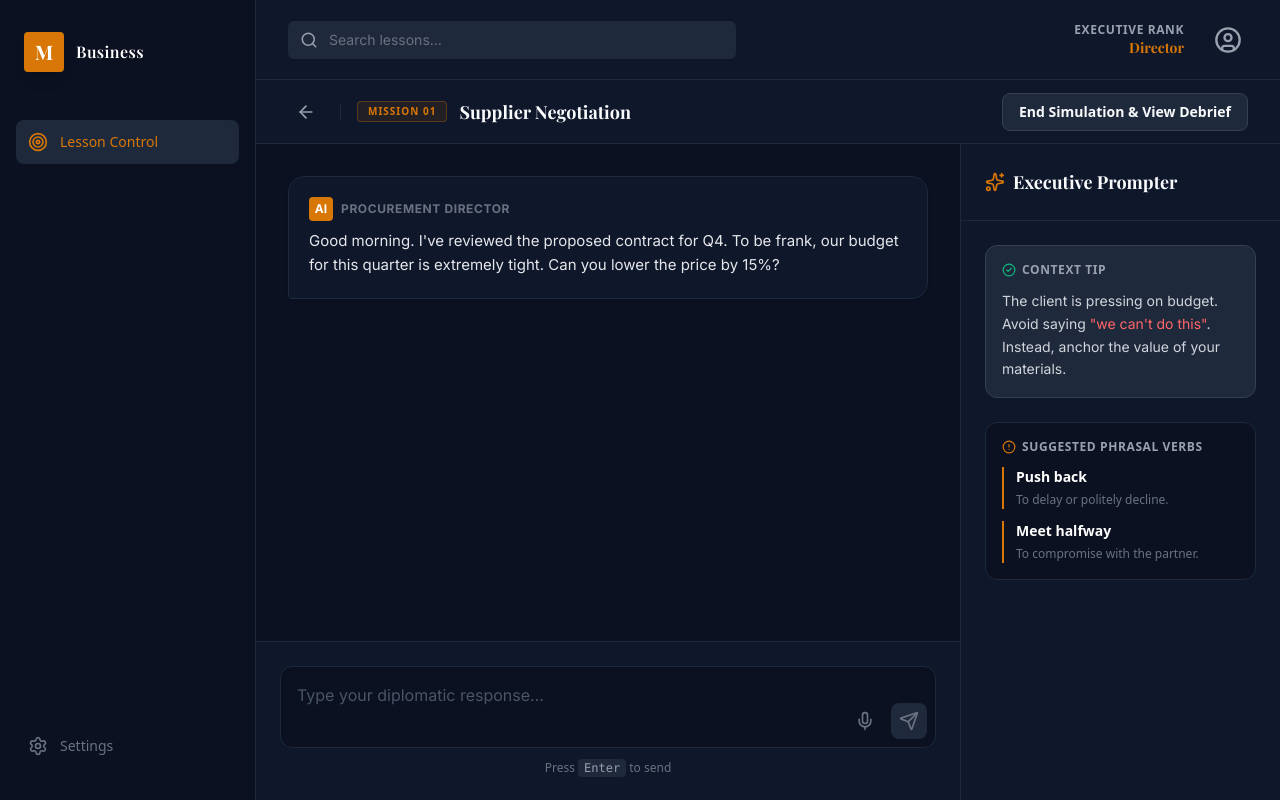
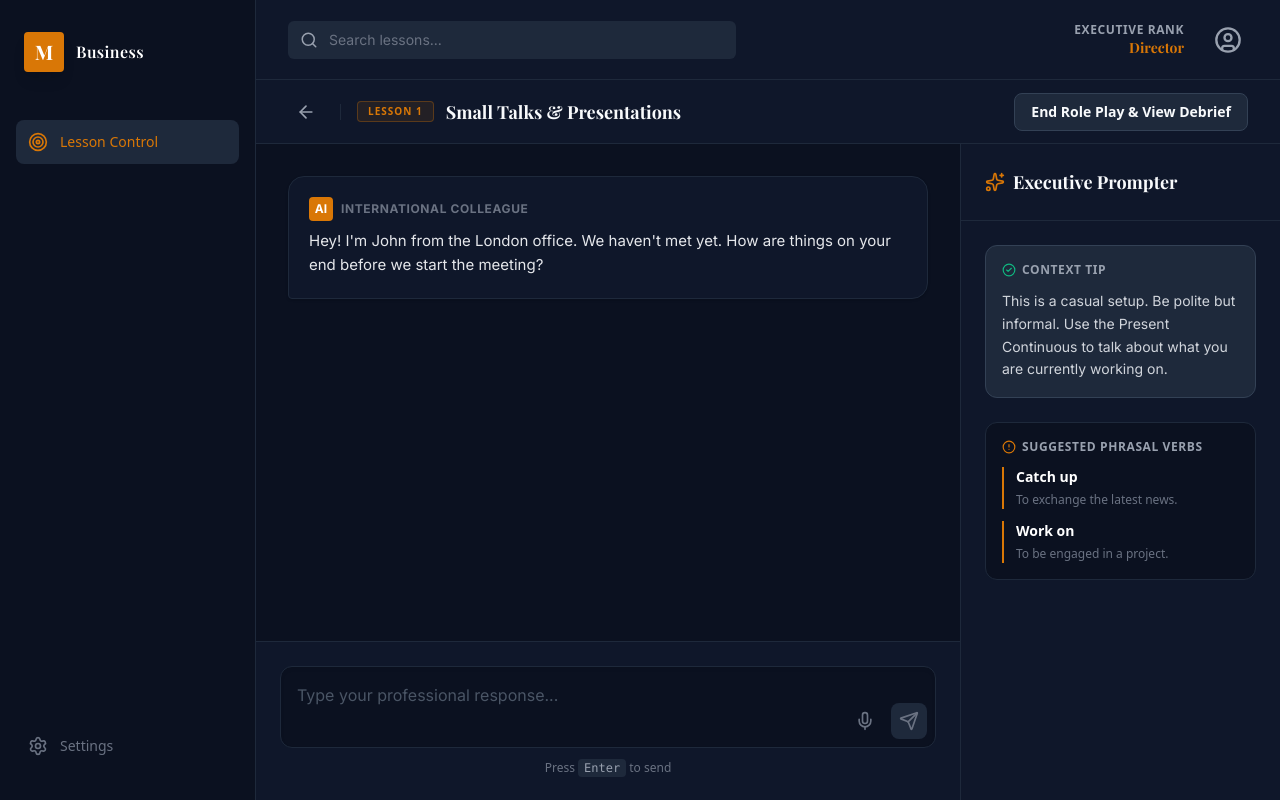
Before and after one commit to mantolatv-cmyk/missmonica-business, a Next.js app in the folder frontend/: page /dashboard/simulations/1 in a window 1280 px wide. Built offline with nearby package versions, Linux system fonts and the light colour scheme; a web font is replaced by a local one.

Commit message:
feat: make simulation and debrief pages dynamic based on lesson id

```diff
--- a/frontend/src/app/dashboard/simulations/[id]/debrief/page.tsx
+++ b/frontend/src/app/dashboard/simulations/[id]/debrief/page.tsx
@@ -12,6 +12,15 @@ import {
 import Link from 'next/link';
 import { RadialBarChart, RadialBar, Legend, ResponsiveContainer, PolarAngleAxis } from 'recharts';
 
+const lessonsMetadata: Record<string, any> = {
+  "1": { title: "Small Talks & Presentations", summary: "You successfully initiated a conversation with a new colleague. Your tone was friendly and professional." },
+  "2": { title: "Meetings & Communication", summary: "Great job handling the agenda. You were clear about the status of your tasks." },
+  "3": { title: "Interviews & HR", summary: "You presented your achievements effectively using the STAR method. Very professional." },
+  "4": { title: "Professional Emails", summary: "The email response was polite and correctly used formal attachments phrases." },
+  "5": { title: "Networking & Events", summary: "You kept the conversation flowing and asked relevant industry questions." },
+  "6": { title: "Teams & Online Calls", summary: "You handled the technical issues with patience and used the correct terminology for troubleshooting." }
+};
+
 const data = [
   { name: 'Diplomacy', score: 85, fill: '#10B981' },
   { name: 'Tech Terms', score: 92, fill: '#D97706' },
@@ -19,6 +28,8 @@ const data = [
 ];
 
 export default function DebriefScreen({ params }: { params: { id: string } }) {
+  const lesson = lessonsMetadata[params.id] || lessonsMetadata["1"];
+
   return (
     <div className="flex flex-col max-w-4xl mx-auto py-8">
 
@@ -28,7 +39,7 @@ export default function DebriefScreen({ params }: { params: { id: string } }) {
         </Link>
         <div>
           <h1 className="font-serif text-3xl font-bold text-[#F8FAFC]">Executive Debrief</h1>
-          <p className="text-gray-400 text-sm mt-1">Mission 01: Supplier Negotiation</p>
+          <p className="text-gray-400 text-sm mt-1">Lesson {params.id}: {lesson.title}</p>
         </div>
       </div>
 
@@ -82,7 +93,7 @@ export default function DebriefScreen({ params }: { params: { id: string } }) {
               <h3 className="font-serif text-xl font-bold text-white">Executive Summary</h3>
             </div>
             <p className="text-gray-300 font-sans leading-relaxed text-sm">
-              You handled the pressure well. Your negotiation tactics were grounded in facts rather than emotions, which is excellent for dealing with strict suppliers. However, your clarity dipped slightly when explaining the alternative timelines.
+              {lesson.summary}
             </p>
           </motion.div>
 
@@ -97,8 +108,8 @@ export default function DebriefScreen({ params }: { params: { id: string } }) {
                 <CheckCircle2 size={16} className="mr-2" /> What went well
               </h4>
               <ul className="text-sm text-gray-400 space-y-2">
-                <li>• Used "Push back" naturally.</li>
-                <li>• Maintained a polite tone despite aggressive AI prompts.</li>
+                <li>• Natural use of target vocabulary.</li>
+                <li>• Maintained professional composure.</li>
               </ul>
             </motion.div>
 
@@ -112,14 +123,14 @@ export default function DebriefScreen({ params }: { params: { id: string } }) {
                 <AlertTriangle size={16} className="mr-2" /> Areas for Growth
               </h4>
               <ul className="text-sm text-gray-400 space-y-2">
-                <li>• Avoid using "I want". Use "We require".</li>
-                <li>• Work on transitional phrases for smoother topic shifts.</li>
+                <li>• Try using more diverse phrasal verbs.</li>
+                <li>• Work on transitions between topics.</li>
               </ul>
             </motion.div>
           </div>
 
           <Link href="/dashboard" className="block w-full text-center bg-[#D97706] text-white font-bold py-4 rounded-xl hover:bg-[#B45309] transition-colors shadow-lg">
-            Return to Mission Control
+            Return to Lesson Control
           </Link>
 
         </div>
--- a/frontend/src/app/dashboard/simulations/[id]/page.tsx
+++ b/frontend/src/app/dashboard/simulations/[id]/page.tsx
@@ -11,9 +11,75 @@ interface Message {
   text: string;
 }
 
+const lessonsData: Record<string, any> = {
+  "1": {
+    title: "Small Talks & Presentations",
+    aiRole: "International Colleague",
+    initialMessage: "Hey! I'm John from the London office. We haven't met yet. How are things on your end before we start the meeting?",
+    contextTip: "This is a casual setup. Be polite but informal. Use the Present Continuous to talk about what you are currently working on.",
+    phrasalVerbs: [
+      { verb: "Catch up", meaning: "To exchange the latest news." },
+      { verb: "Work on", meaning: "To be engaged in a project." }
+    ]
+  },
+  "2": {
+    title: "Meetings & Communication",
+    aiRole: "Project Manager",
+    initialMessage: "Alright team, let's look at the agenda. We need to push the deadline for the Q3 release. What's the status on the backend update?",
+    contextTip: "Use expressions to ask for clarification if needed, and give a brief update. Don't say 'I don't know'. Say 'Let me check on that'.",
+    phrasalVerbs: [
+      { verb: "Follow up", meaning: "To take further action on a task." },
+      { verb: "Push back", meaning: "To delay a deadline." }
+    ]
+  },
+  "3": {
+    title: "Interviews & HR",
+    aiRole: "HR Recruiter",
+    initialMessage: "Thank you for joining us today. Looking at your CV, you have strong experience. Can you walk me through your biggest professional achievement?",
+    contextTip: "Use the STAR method (Situation, Task, Action, Result) to explain your achievement clearly.",
+    phrasalVerbs: [
+      { verb: "Walk through", meaning: "To explain something step by step." },
+      { verb: "Take on", meaning: "To accept a responsibility." }
+    ]
+  },
+  "4": {
+    title: "Professional Emails",
+    aiRole: "Enterprise Client",
+    initialMessage: "We received the draft, but the schedule document seems to be missing. Could you please send it over as soon as possible?",
+    contextTip: "This simulates a live chat response to an email. Be formal and apologize for the oversight. Say 'Please find attached...'",
+    phrasalVerbs: [
+      { verb: "Send over", meaning: "To transfer a document to someone." },
+      { verb: "Look into", meaning: "To investigate an issue." }
+    ]
+  },
+  "5": {
+    title: "Networking & Events",
+    aiRole: "Conference Attendee",
+    initialMessage: "Great keynote, wasn't it? Hi, I'm Sarah from TechCorp. What industry are you in?",
+    contextTip: "Keep the conversation engaging. Answer the question and ask one back (e.g., 'What do you do?').",
+    phrasalVerbs: [
+      { verb: "Set up", meaning: "To establish a company or project." },
+      { verb: "Reach out", meaning: "To contact someone for networking." }
+    ]
+  },
+  "6": {
+    title: "Teams & Online Calls",
+    aiRole: "Remote Colleague",
+    initialMessage: "Hello? Can you hear me? I think my connection is a bit unstable. Let me try to share my screen...",
+    contextTip: "Help your colleague troubleshoot. Use phrases like 'Your microphone is muted' or 'Could you repeat that?'",
+    phrasalVerbs: [
+      { verb: "Cut out", meaning: "When audio/video suddenly stops working." },
+      { verb: "Speak up", meaning: "To talk louder." }
+    ]
+  }
+};
+
 export default function ConversationalSimulator({ params }: { params: { id: string } }) {
+  const lessonId = params.id;
+  const lesson = lessonsData[lessonId] || lessonsData["1"]; // Default to lesson 1 if not found
+
   const [messages, setMessages] = useState<Message[]>([
-    { id: '1', sender: 'ai', text: "Good morning. I've reviewed the proposed contract for Q4. To be frank, our budget for this quarter is extremely tight. Can you lower the price by 15%?" }
+    { id: '1', sender: 'ai', text: lesson.initialMessage }
   ]);
   const [input, setInput] = useState('');
   const [isTyping, setIsTyping] = useState(false);
@@ -42,7 +108,7 @@ export default function ConversationalSimulator({ params }: { params: { id: stri
       setMessages(prev => [...prev, {
         id: (Date.now() + 1).toString(),
         sender: 'ai',
-        text: "I understand your constraints regarding material costs, but we have strict directives from the board. Is there any room for negotiation if we extend the contract duration?"
+        text: "That's an interesting point. Let's discuss the next steps based on what you've just shared."
       }]);
     }, 2000);
   };
@@ -57,15 +123,15 @@ export default function ConversationalSimulator({ params }: { params: { id: stri
           </Link>
           <div className="h-4 w-px bg-[#1E293B] mr-4"></div>
           <span className="px-2.5 py-0.5 bg-[#D97706]/10 border border-[#D97706]/30 rounded text-[10px] font-bold text-[#D97706] uppercase tracking-widest mr-3">
-            Mission 01
+            Lesson {lessonId}
           </span>
           <h1 className="font-serif font-bold text-[#F8FAFC] text-lg">
-            Supplier Negotiation
+            {lesson.title}
           </h1>
         </div>
 
         <Link href={`/dashboard/simulations/${params.id}/debrief`} className="text-sm font-semibold text-[#F8FAFC] bg-[#1E293B] px-4 py-2 rounded-lg hover:bg-[#334155] transition-colors border border-[#334155]">
-          End Simulation & View Debrief
+          End Role Play & View Debrief
         </Link>
       </div>
 
@@ -90,7 +156,7 @@ export default function ConversationalSimulator({ params }: { params: { id: stri
                     {msg.sender === 'ai' && (
                       <div className="flex items-center mb-2">
                         <div className="w-6 h-6 rounded bg-[#D97706] text-white flex items-center justify-center text-xs font-bold mr-2">AI</div>
-                        <span className="text-xs font-bold text-gray-500 uppercase tracking-wider">Procurement Director</span>
+                        <span className="text-xs font-bold text-gray-500 uppercase tracking-wider">{lesson.aiRole}</span>
                       </div>
                     )}
                     {msg.text}
@@ -118,7 +184,7 @@ export default function ConversationalSimulator({ params }: { params: { id: stri
                 value={input}
                 onChange={(e) => setInput(e.target.value)}
                 onKeyDown={(e) => { if(e.key === 'Enter' && !e.shiftKey) { e.preventDefault(); handleSend(); } }}
-                placeholder="Type your diplomatic response..."
+                placeholder="Type your professional response..."
                 className="flex-1 bg-transparent text-[#F8FAFC] placeholder-gray-600 p-4 max-h-32 min-h-[56px] resize-none focus:outline-none font-sans"
               />
               <div className="p-2 flex space-x-2">
@@ -154,7 +220,7 @@ export default function ConversationalSimulator({ params }: { params: { id: stri
                 <CheckCircle2 size={14} className="text-[#10B981] mr-1.5" /> Context Tip
               </h3>
               <p className="text-sm text-gray-300 font-sans leading-relaxed">
-                The client is pressing on budget. Avoid saying <span className="text-red-400">"we can't do this"</span>. Instead, anchor the value of your materials.
+                {lesson.contextTip}
               </p>
             </div>
 
@@ -163,14 +229,12 @@ export default function ConversationalSimulator({ params }: { params: { id: stri
                 <AlertCircle size={14} className="text-[#D97706] mr-1.5" /> Suggested Phrasal Verbs
               </h3>
               <ul className="space-y-3">
-                <li className="text-sm border-l-2 border-[#D97706] pl-3">
-                  <span className="text-white font-semibold block mb-0.5">Push back</span>
-                  <span className="text-gray-500 text-xs">To delay or politely decline.</span>
-                </li>
-                <li className="text-sm border-l-2 border-[#D97706] pl-3">
-                  <span className="text-white font-semibold block mb-0.5">Meet halfway</span>
-                  <span className="text-gray-500 text-xs">To compromise with the partner.</span>
-                </li>
+                {lesson.phrasalVerbs.map((pv: any, index: number) => (
+                  <li key={index} className="text-sm border-l-2 border-[#D97706] pl-3">
+                    <span className="text-white font-semibold block mb-0.5">{pv.verb}</span>
+                    <span className="text-gray-500 text-xs">{pv.meaning}</span>
+                  </li>
+                ))}
               </ul>
             </div>
 
```
